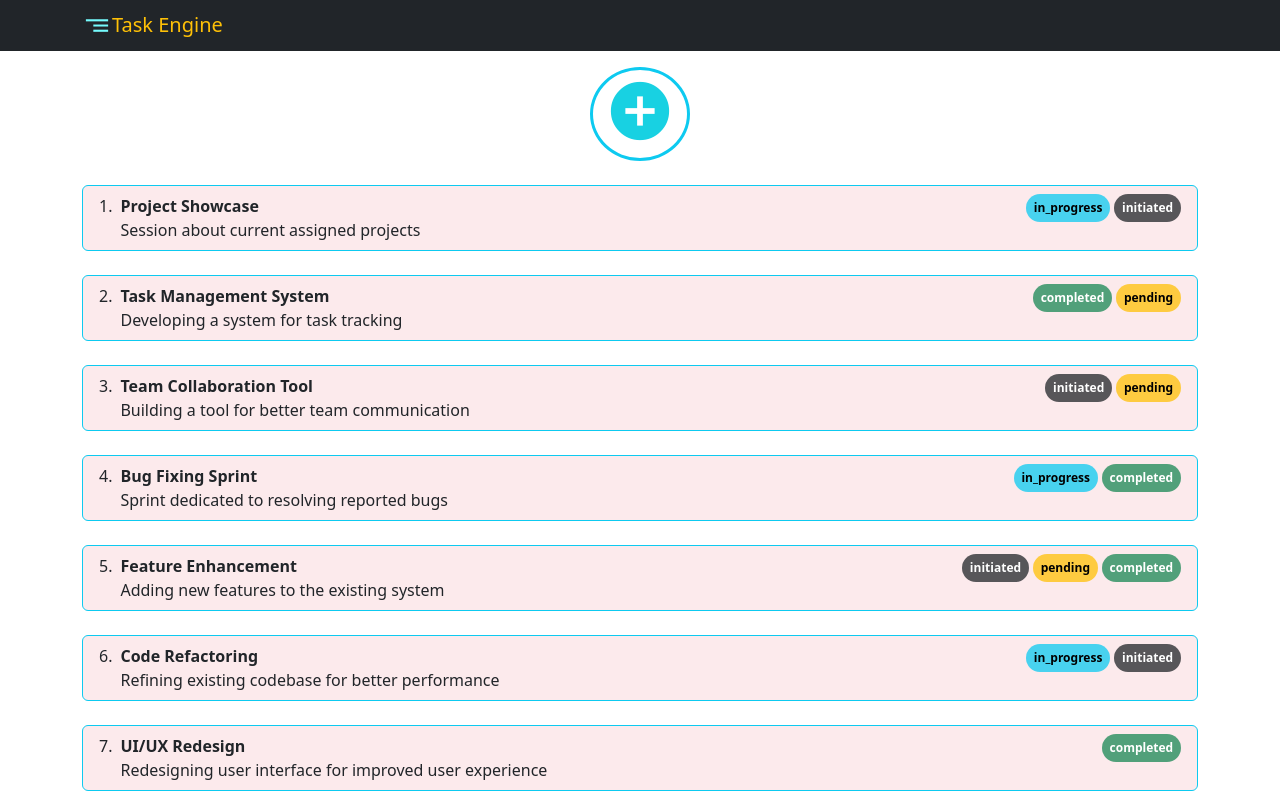
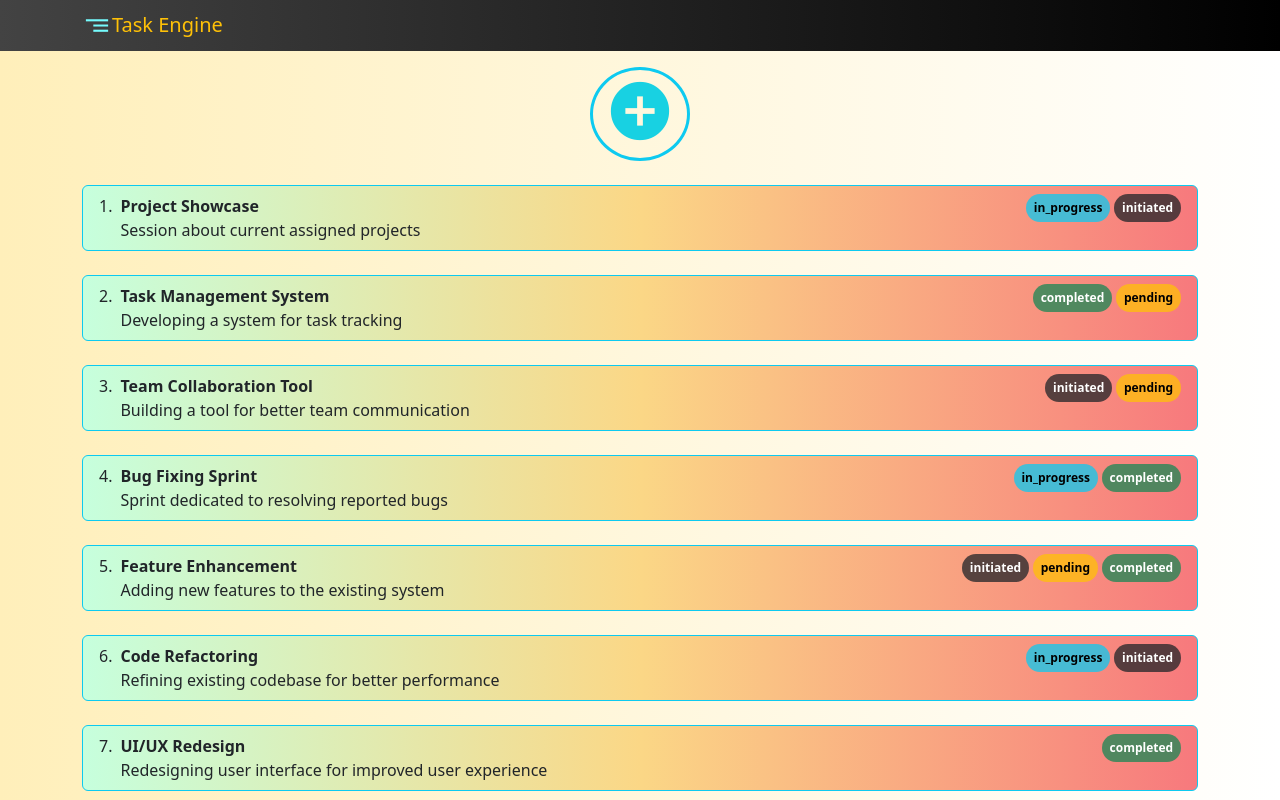
Before and after one commit to Rony-dot/task-engine, a React (Create React App) app: page / in a window 1280 px wide. Shown: the top 800 px of the page. Built offline with nearby package versions, Linux system fonts and the light colour scheme.

Commit message:
gradiant color

```diff
--- a/src/App.js
+++ b/src/App.js
@@ -1,7 +1,6 @@
 import './App.css';
 import { NavBar } from './components/Navbar';
 import "bootstrap/dist/css/bootstrap.css";
-import "./css/home.css";
 // // Bootstrap CSS
 // import "bootstrap/dist/css/bootstrap.min.css";
 // // Bootstrap Bundle JS
--- a/src/components/Navbar.js
+++ b/src/components/Navbar.js
@@ -1,10 +1,11 @@
 import React from 'react'
 import Container from 'react-bootstrap/Container';
 import Navbar from 'react-bootstrap/Navbar';
+import "../css/home.css";
 
 export const NavBar = () => {
   return (
-    <nav className="navbar navbar-light bg-dark">
+    <nav className="navbar custom-navbar navbar-light bg-dark">
       <div className="container">
         <a className="navbar-brand text-warning h1 mb-0" href="#">
           <img src="./logo.png" width="30" height="25" className="d-inline-block align-top" alt="" />
--- a/src/components/TaskList.js
+++ b/src/components/TaskList.js
@@ -3,15 +3,15 @@ import React from 'react'
 // import ListGroup from 'react-bootstrap/ListGroup';
 import { TaskBadge } from './TaskBadge';
 import { TaskItem } from './TaskItem';
-
+import "../css/taskitems.css";
 
 export const TaskList = ({ tasks }) => {
     return (
         <div className='container'>
-            <ol className="list-group list-group-numbered">
+            <ol className="list-group list-group-numbered custom-list">
                 {
                     tasks.map((task, i) => (
-                        <li key={i} className="list-group-item d-flex justify-content-between align-items-start mt-4 bg-danger bg-opacity-10 border border-info rounded">
+                        <li key={i} className=" custom-list-item list-group-item d-flex justify-content-between align-items-start mt-4 bg-danger bg-opacity-10 border border-info rounded">
                             <TaskItem config={{ title: task.title, desc: task.desc }} />
                             {
                                 task.states.map((state, j) => (
--- a/src/css/home.css
+++ b/src/css/home.css
@@ -1,11 +1,25 @@
 body, html {
     height: 100%;
     margin: 0;
+    background-image: linear-gradient(to right, #ffefba, #ffffff);
+    /* background-image: linear-gradient(to right, #b6fbff, #83a4d4); */
+
   }
 
   * {
     box-sizing: border-box;
   }
+
+.custom-navbar{
+  /* background-image: linear-gradient(to right, #005aa7, #fffde4); */
+  /* background-image: linear-gradient(to right, #2c3e50, #4ca1af); */
+  /* background-image: linear-gradient(to right, #b6fbff, #83a4d4); */
+  /* filter: opacity(75%); */
+  background-image: linear-gradient(to right, #434343 0%, black 100%);
+
+
+}
+
 
   .container-custom {
     position: relative;
--- /dev/null
+++ b/src/css/taskitems.css
@@ -0,0 +1,75 @@
+/* --------------------------------
+
+💡 Styling siblings on hover
+🔗 https://codyhouse.co/nuggets/styling-siblings-on-hover
+
+-------------------------------- */
+
+
+.custom-list {
+    /* display: grid;
+    gap: 4px;
+    grid-template-columns: repeat(3, 100px); */
+  }
+
+  .custom-list:hover .custom-list-item:not(:hover) {
+    /* filter: grayscale(100%); */
+    /* filter: blur(2px); */
+    /* filter: drop-shadow(16px 16px 20px red) invert(75%); */
+    /* filter: invert(25%); */
+    filter: opacity(55%);
+    /* filter: saturate(30%); */
+    /* filter: sepia(60%); */
+    /* filter: contrast(175%) brightness(3%); */
+    /* filter: drop-shadow(3px 3px red) sepia(100%) drop-shadow(-3px -3px blue); */
+    /* opacity: 0.75; */
+  }
+
+  .custom-list:hover .custom-list-item:not(:hover)::after {
+    background-color: rgba(#000, 0.5);
+  }
+
+  @media (min-width: 30rem) {
+    .custom-list {
+      grid-template-columns: repeat(3, 150px);
+    }
+  }
+
+  .custom-list-item {
+    position: relative;
+    cursor: pointer;
+    transition: .3s;
+    background-image: linear-gradient(to right, #c6ffdd, #fbd786, #f7797d);
+    /* background-image: linear-gradient(to right, #ff9966, #ff5e62); */
+    /* background-image: linear-gradient(to right, #FFD194, #D1913C); */
+    /* background-image: linear-gradient(to right, #ffefba, #ffffff); */
+
+
+
+  }
+
+  .custom-list-item::after {
+    content: '';
+    position: absolute;
+    top: 0;
+    left: 0;
+    width: 100%;
+    height: 100%;
+    background-color: rgba(#000, 0);
+    transition: .3s;
+  }
+
+  .custom-list-item img {
+    display: block;
+    width: 100%;
+    max-width: 100%;
+  }
+
+  /* demo stuff */
+  /* body {
+    padding: 1em;
+    display: flex;
+    justify-content: center;
+    align-items: center;
+    height: 100vh;
+  } */
```
